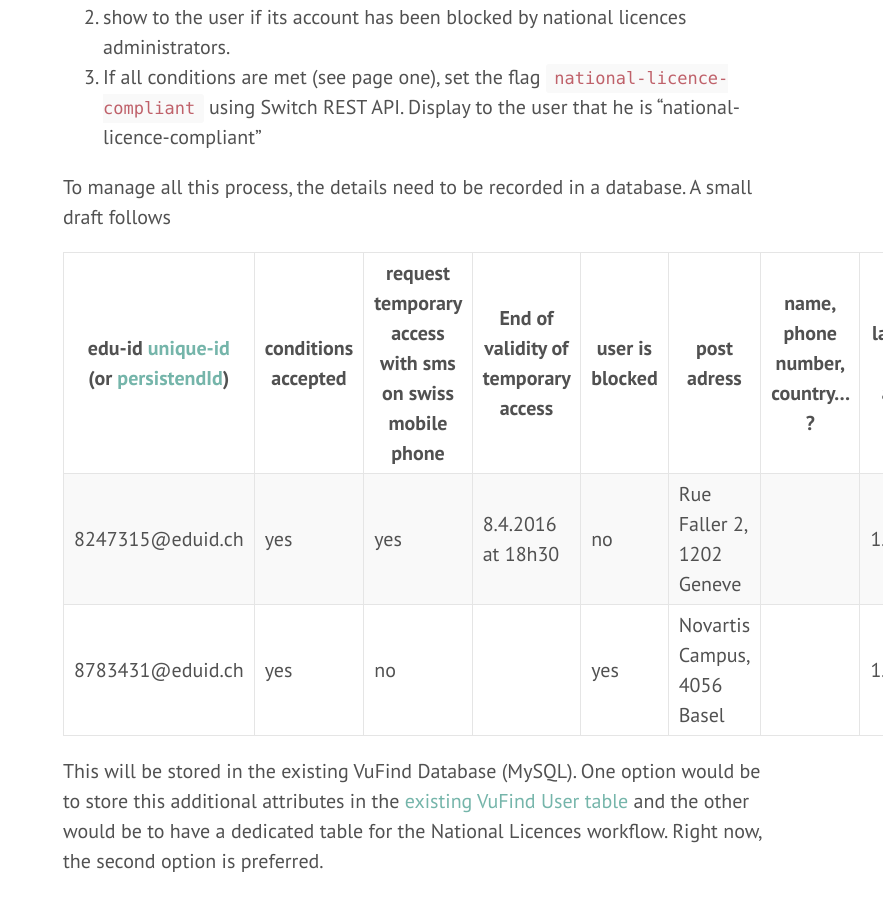
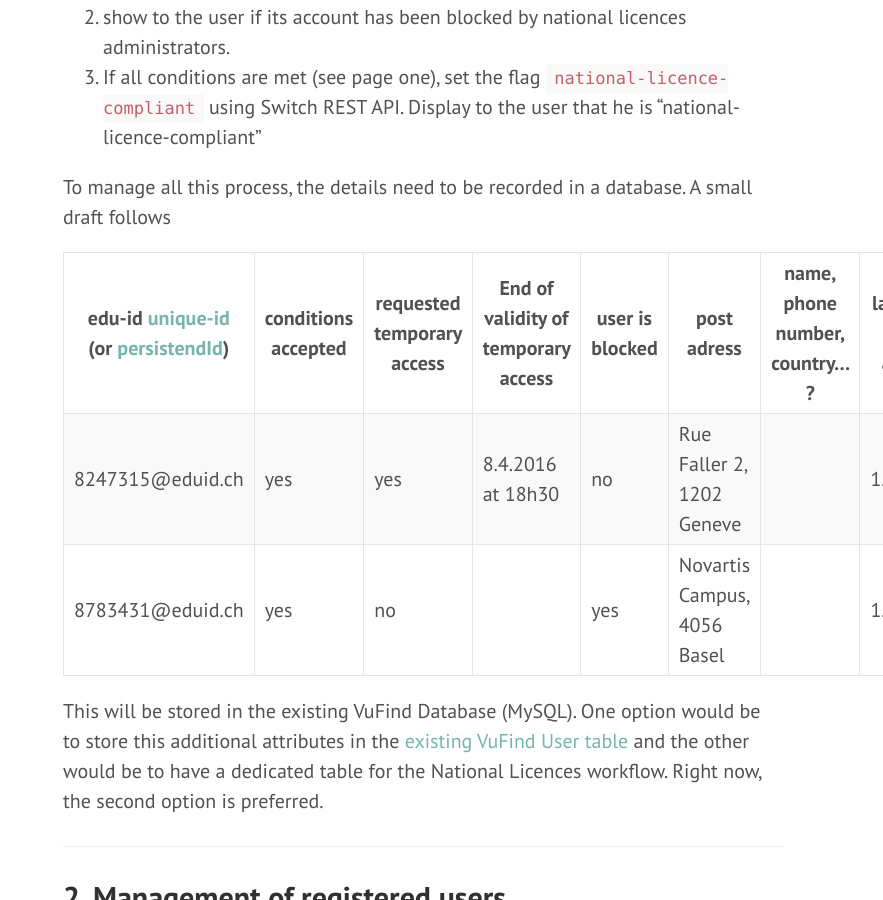
Before and after one commit to swissbib/metadataNationalLicencesDocumentation, a Jekyll site: the page built from pages/output/03cauthentication-requirements-registration-service.md, in a window 1280 px wide and 900 px high, scrolled down 7532 px. Shown: the whole window, without its empty margins (397-1280 px from the left). Built offline with Jekyll 4.4.1, drawn with Linux system fonts in a browser that asks for light colours.

Commit message:
update database draft structre

```diff
--- a/pages/output/03cauthentication-requirements-registration-service.md
+++ b/pages/output/03cauthentication-requirements-registration-service.md
@@ -136,7 +136,7 @@ Here is what needs to be done in more details.
 
 To manage all this process, the details need to be recorded in a database. A small draft follows
 
-edu-id [unique-id](https://www.switch.ch/aai/support/documents/attributes/swissedupersonuniqueid/index.html) (or [persistendId](https://www.switch.ch/aai/support/documents/attributes/edupersontargetedid/index.html)) | conditions accepted | request temporary access with sms on swiss mobile phone | End of validity of temporary access | user is blocked | post adress | name, phone number, country... ? | last swiss edu_id activity
+edu-id [unique-id](https://www.switch.ch/aai/support/documents/attributes/swissedupersonuniqueid/index.html) (or [persistendId](https://www.switch.ch/aai/support/documents/attributes/edupersontargetedid/index.html)) | conditions accepted | requested temporary access | End of validity of temporary access | user is blocked | post adress | name, phone number, country... ? | last swiss edu_id activity
 --- | --- | --- | --- | --- | ---- |
 8247315@eduid.ch | yes | yes | 8.4.2016 at 18h30 | no | Rue Faller 2, 1202 Geneve | &nbsp; | 1.5.2015
 8783431@eduid.ch | yes | no | | yes | Novartis Campus, 4056 Basel | &nbsp; | 1.12.2015
```
